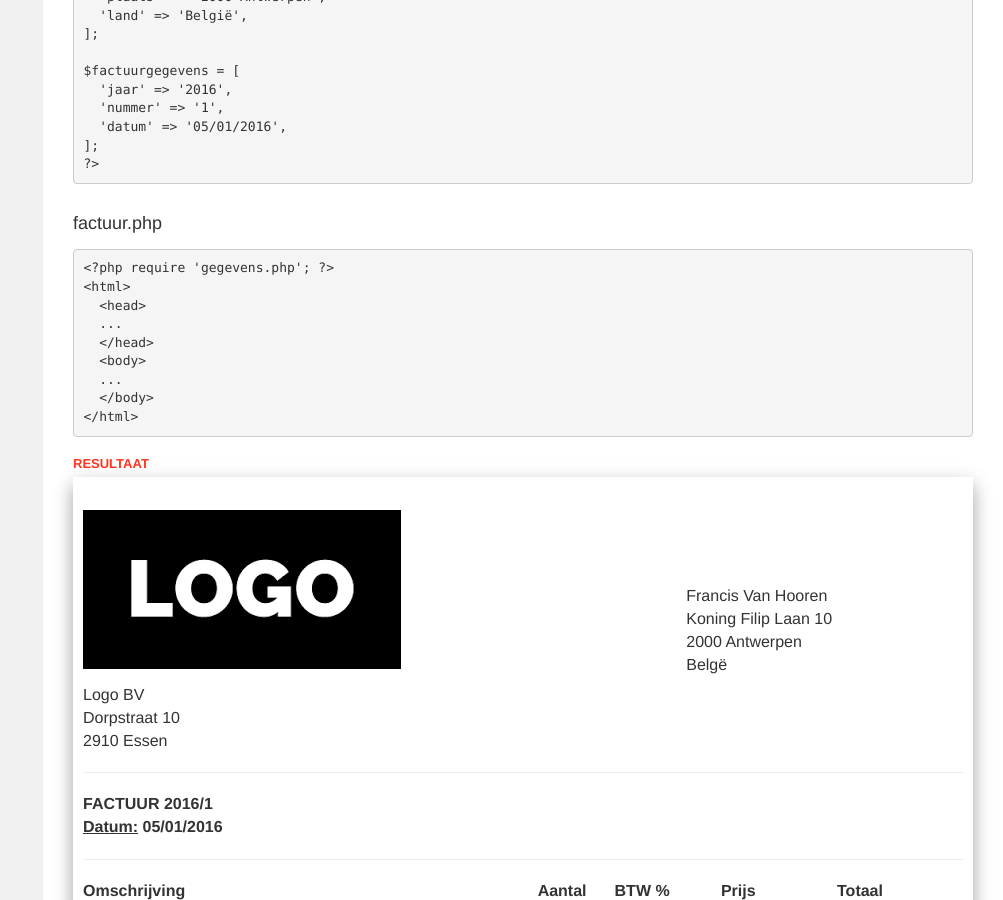
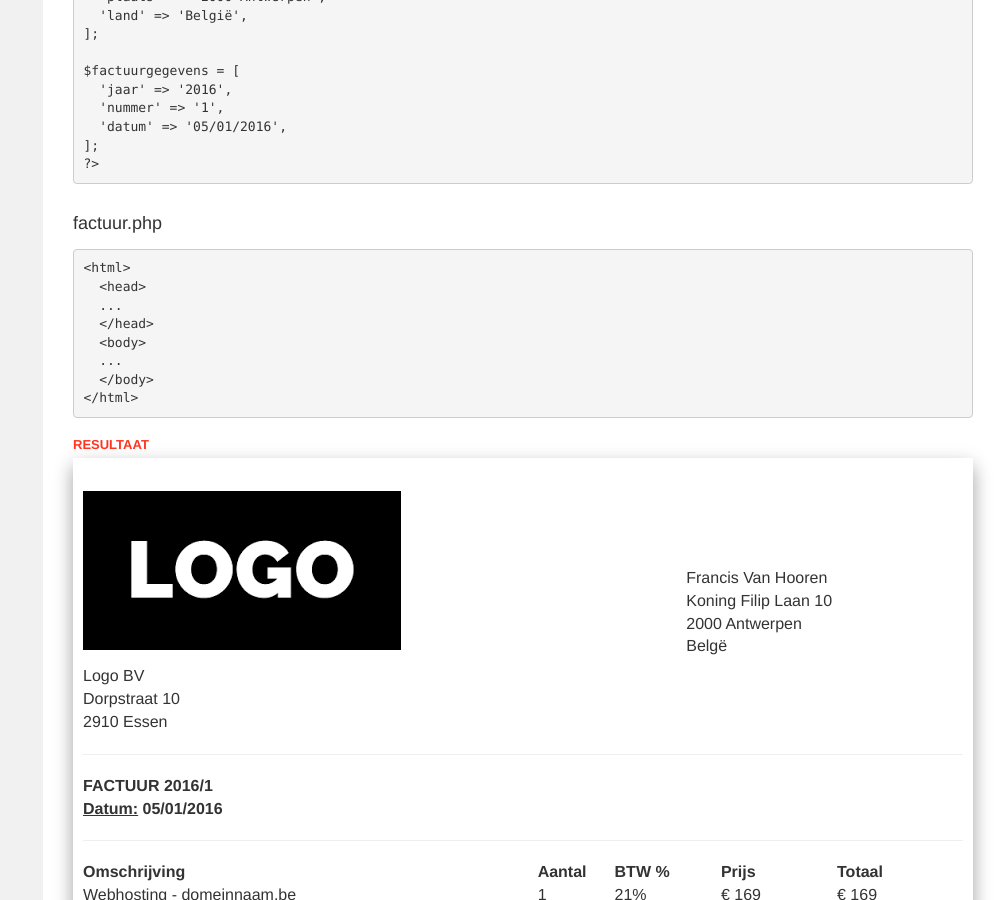
Before and after one commit to Syntra-Brussel/dynamische-webtechnieken, a Jekyll site: the page built from programmeren/oefening-factuur.md, in a window 1280 px wide and 900 px high, scrolled down 566 px. Shown: the whole window, without its empty margins (277-1280 px from the left). Built offline with Jekyll 4.4.1, drawn with Linux system fonts in a browser that asks for light colours; nearby versions of some CDN libraries; a script that is not in the unit is left out.

Commit message:
Update oefening-factuur.md

```diff
--- a/programmeren/oefening-factuur.md
+++ b/programmeren/oefening-factuur.md
@@ -42,7 +42,6 @@ $factuurgegevens = [
 
 #### factuur.php
 <pre data-enlighter-theme="beyond" data-enlighter-language="php">
-&lt;?php require 'gegevens.php'; ?&gt;
 &lt;html&gt;
   &lt;head&gt;
   ...
```
